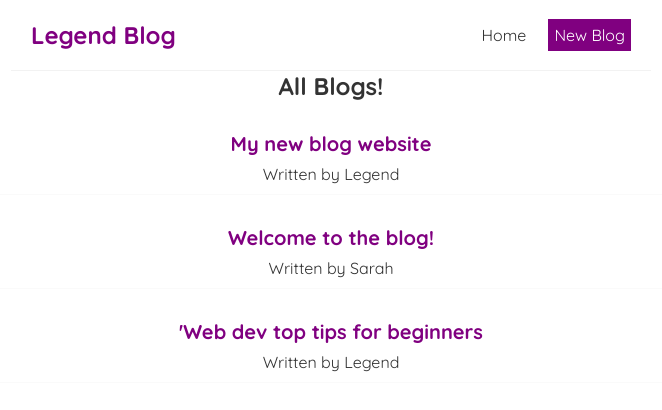
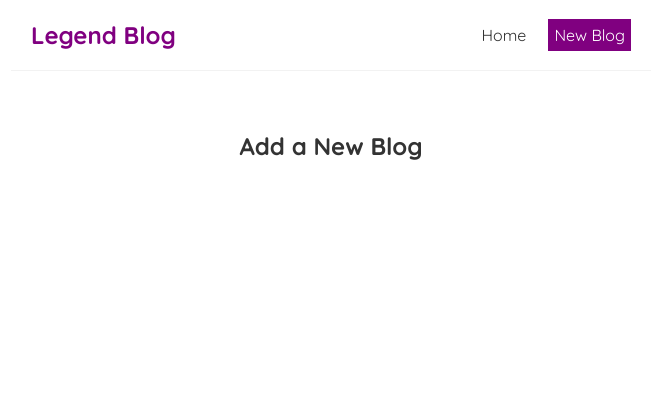
Before and after one commit to LegendAb/blog-app-with-react, a React (Create React App) app in the folder legend-blog-app/: page /create in a window 1280 px wide. Shown: the top 410 px of the page, without its empty margins (309-971 px from the left). Built offline with nearby package versions, Linux system fonts and the light colour scheme; data requests are answered from the project's data file.

Commit message:
react route

```diff
--- a/legend-blog-app/package.json
+++ b/legend-blog-app/package.json
@@ -8,6 +8,7 @@
     "@testing-library/user-event": "^13.5.0",
     "react": "^18.2.0",
     "react-dom": "^18.2.0",
+    "react-router-dom": "^5.3.4",
     "react-scripts": "5.0.1",
     "web-vitals": "^2.1.4"
   },
--- a/legend-blog-app/src/App.js
+++ b/legend-blog-app/src/App.js
@@ -1,15 +1,27 @@
 import './App.css';
 import Navbar from './Navbar';
 import Home from './Home';
+import { BrowserRouter as Router, Route, Switch } from 'react-router-dom';
+import Create from './Create';
 
 function App() {
   return (
-    <div className="App">
+    <Router>
+      <div className="App">
       <Navbar />
-      <div className="centent">
-        <Home />
+      <div className="content">
+        <Switch>
+          <Route exact path="/">
+            <Home />
+          </Route>
+
+          <Route path="/create">
+            <Create />
+          </Route>
+        </Switch>
       </div>
     </div>
+    </Router>
   );
 }
 
--- /dev/null
+++ b/legend-blog-app/src/Create.js
@@ -0,0 +1,9 @@
+const Create = () => {
+    return (
+        <div className="create">
+            <h2>Add a New Blog</h2>
+        </div>
+     );
+}
+
+export default Create;
--- a/legend-blog-app/src/Home.js
+++ b/legend-blog-app/src/Home.js
@@ -1,4 +1,3 @@
-import { useState, useEffect } from "react";
 import BlogList from "./BlogList";
 import useFetch from "./useFetch";
 
@@ -16,3 +15,5 @@
 }
 
 export default Home;
+
+// npx json-server --watch data/db.json --port 8000
```
Also changed, not shown: 1 other file (tests, documents, lock files or other folders).
